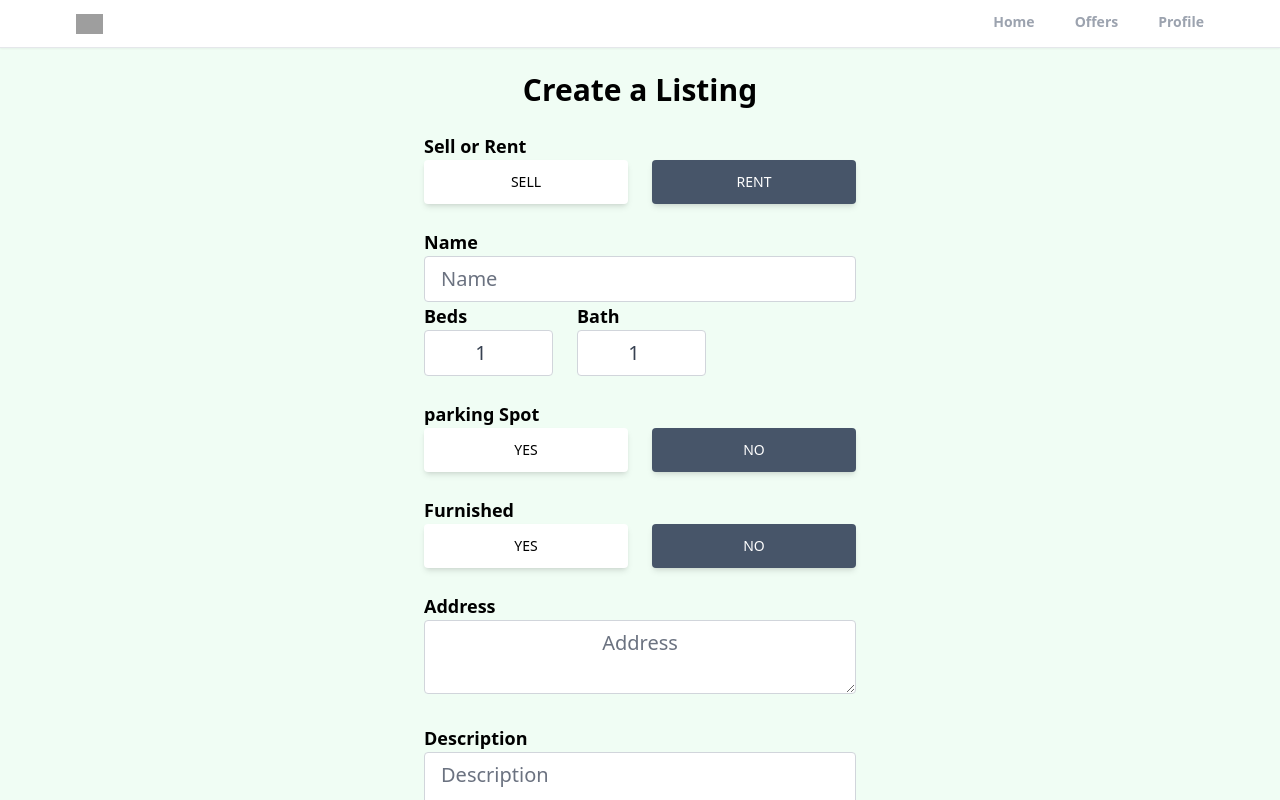
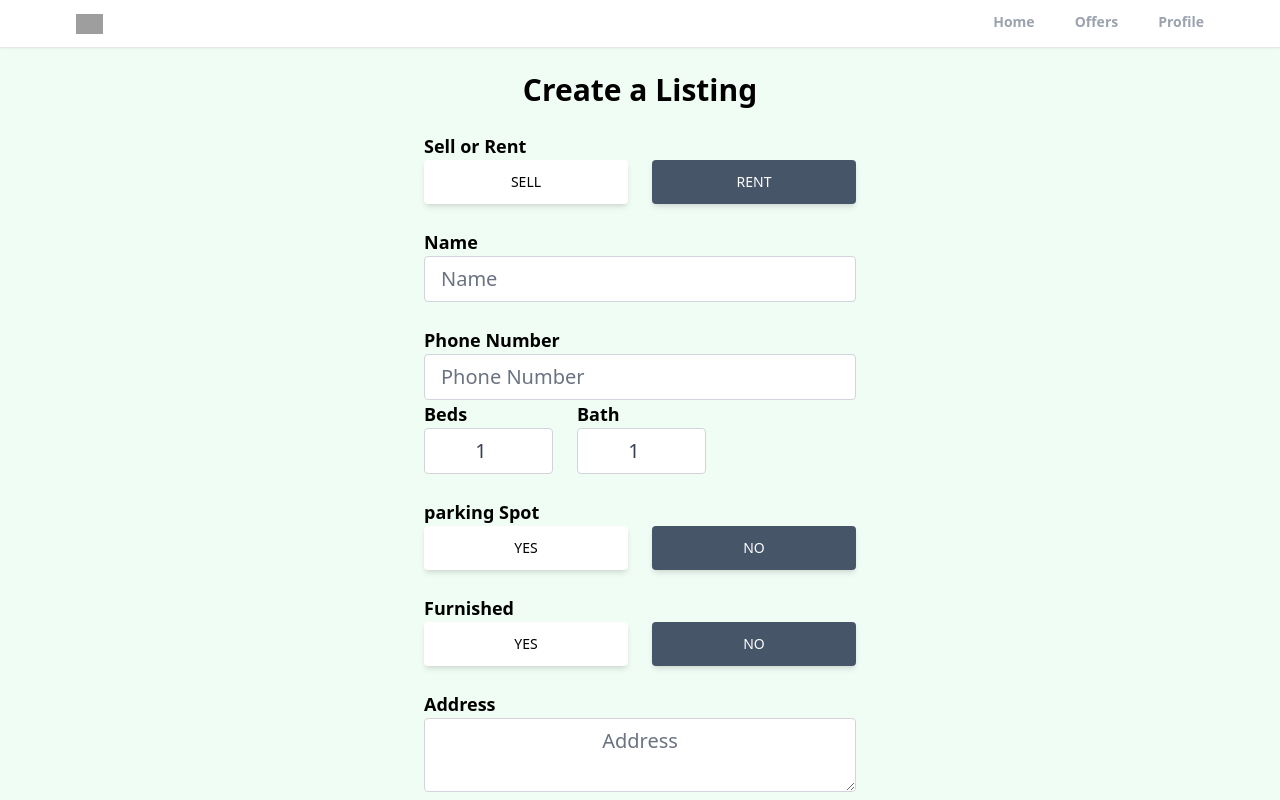
Before and after one commit to SN201/rent-house-react, a React (Vite) app: page /create-listing in a window 1280 px wide. Shown: the top 800 px of the page. Built offline with nearby package versions, Linux system fonts and the light colour scheme; no server answers; sample sign-in values are in the browser's storage; grey boxes are pictures that could not be loaded.

Commit message:
Update CreateListing.jsx

```diff
--- a/src/pages/CreateListing.jsx
+++ b/src/pages/CreateListing.jsx
@@ -7,14 +7,24 @@ import { getStorage, ref, uploadBytesResumable, getDownloadURL } from "firebase/
 import { collection, serverTimestamp, addDoc } from 'firebase/firestore';
 import { db } from '../firebase.config';
 import { useNavigate } from 'react-router-dom';
+// import PhoneInput from 'react-phone-number-input';
+// import 'react-phone-number-input/style.css';
 const CreateListing = () => {
     const auth = getAuth();
     const navigate = useNavigate();
     const [geolocationEnabled, setGeolocationEnabled] = useState(true);
     const [loading , setLoading] = useState(false);
+    const [number, setNumber] = useState('');
+    const onChangeNumber = (value) => {
+      const phoneNumber = value.target.value;
+      setNumber(phoneNumber);
+      setFormData({ ...formData, phone: phoneNumber });
+  };
+
     const [formData , setFormData] = useState({
         type:"rent",
         name:"",
+        phone:+number,
         bedrooms:1,
         bathrooms:1,
         parking:false,
@@ -28,7 +38,7 @@ const CreateListing = () => {
         longitude:0,
         images:{},
     })
-    const {type , name ,bedrooms ,bathrooms ,parking ,furnished ,address ,description ,offer ,regularPrice ,discountedPrice , latitude ,longitude , images} = formData ;
+    const {type , name ,bedrooms,phone ,bathrooms ,parking ,furnished ,address ,description ,offer ,regularPrice ,discountedPrice , latitude ,longitude , images} = formData ;
     function onChange(e){
         let boolean = null;
         if(e.target.value === "true"){
@@ -51,6 +61,7 @@ const CreateListing = () => {
             }))
 
     }
+
 }
 const key = "9dRlHkI1LHndCwLKVM9wiEkOIOURybqx";
 async function onSubmit (e){
@@ -94,46 +105,44 @@ async function onSubmit (e){
 
 
         }
-              async function storeImage(image){
-            return new Promise((resolve, reject)=>{
-                const  storage  = getStorage();
+        async function storeImage(image) {
+            return new Promise((resolve, reject) => {
+              const storage = getStorage();
               const filename = `${auth.currentUser.uid}-${image.name}-${uuidv4()}`;
               const storageRef = ref(storage, filename);
               const uploadTask = uploadBytesResumable(storageRef, image);
-        // Register three observers:
-        // 1. 'state_changed' observer, called any time the state changes
-        // 2. Error observer, called on failure
-        // 3. Completion observer, called on successful completion
-        uploadTask.on('state_changed',
+              uploadTask.on(
+                "state_changed",
                 (snapshot) => {
                   // Observe state change events such as progress, pause, and resume
                   // Get task progress, including the number of bytes uploaded and the total number of bytes to be uploaded
-        const progress = (snapshot.bytesTransferred / snapshot.totalBytes) * 100;
-        console.log('Upload is ' + progress + '% done');
+                  const progress =
+                    (snapshot.bytesTransferred / snapshot.totalBytes) * 100;
+                  console.log("Upload is " + progress + "% done");
                   switch (snapshot.state) {
-        case 'paused':
-        console.log('Upload is paused');
+                    case "paused":
+                      console.log("Upload is paused");
                       break;
-        case 'running':
-        console.log('Upload is running');
+                    case "running":
+                      console.log("Upload is running");
                       break;
                   }
                 },
                 (error) => {
                   // Handle unsuccessful uploads
-        reject(error)
+                  reject(error);
                 },
                 () => {
                   // Handle successful uploads on complete
                   // For instance, get the download URL: https://firebasestorage.googleapis.com/...
                   getDownloadURL(uploadTask.snapshot.ref).then((downloadURL) => {
-        resolve( downloadURL);
+                    resolve(downloadURL);
                   });
                 }
               );
             });
+          }
 
-        }
           const imgUrls = await Promise.all(
             [...images].map((image) => storeImage(image))
           ).catch((error) => {
@@ -141,6 +150,7 @@ async function onSubmit (e){
             toast.error("Images not uploaded");
             return;
           });
+
 
             console.log(imgUrls)
 
@@ -208,8 +218,30 @@ async function onSubmit (e){
               className='w-full px-4 py-2 text-xl text-gray-700
               bg-white border-gray-300 rounded transition duration-150
               ease-in-out focus:text-gray-700 focus:bg-white border focus:border-slate-600'/>
+{/* <PhoneInput
+                type='text'
+              id='phone'
+              placeholder="Enter phone number"
+              value={+number}
+              onChange={onChangeNumber}
+            /> */}
+          <p className='text-lg mt-6 font-semibold'>Phone Number</p>
+
+            { <input type='text'
+             id='phone'
+              value={number}
+              onChange={onChangeNumber}
+              placeholder='Phone Number'
+              pattern="[0-9]*"
+             maxLength="32"
+              minLength="10"
+              required
+              className='w-full px-4 py-2 text-xl text-gray-700
+              bg-white border-gray-300 rounded transition duration-150
+              ease-in-out focus:text-gray-700 focus:bg-white border focus:border-slate-600'/> }
               <div className='flex space-x-6 '>
                 <div>
+
                     <p className='w-full text-lg font-semibold'>Beds</p>
                     <input type='number'
                     id='bedrooms'
@@ -335,7 +367,7 @@ async function onSubmit (e){
               value={description}
               onChange={onChange}
               placeholder='Description'
-               maxLength="32"
+               maxLength="500"
               minLength="10"
               required
               className='w-full px-4 py-2 text-xl text-gray-700
```
Lines whose indentation alone changed are shown as unchanged.
